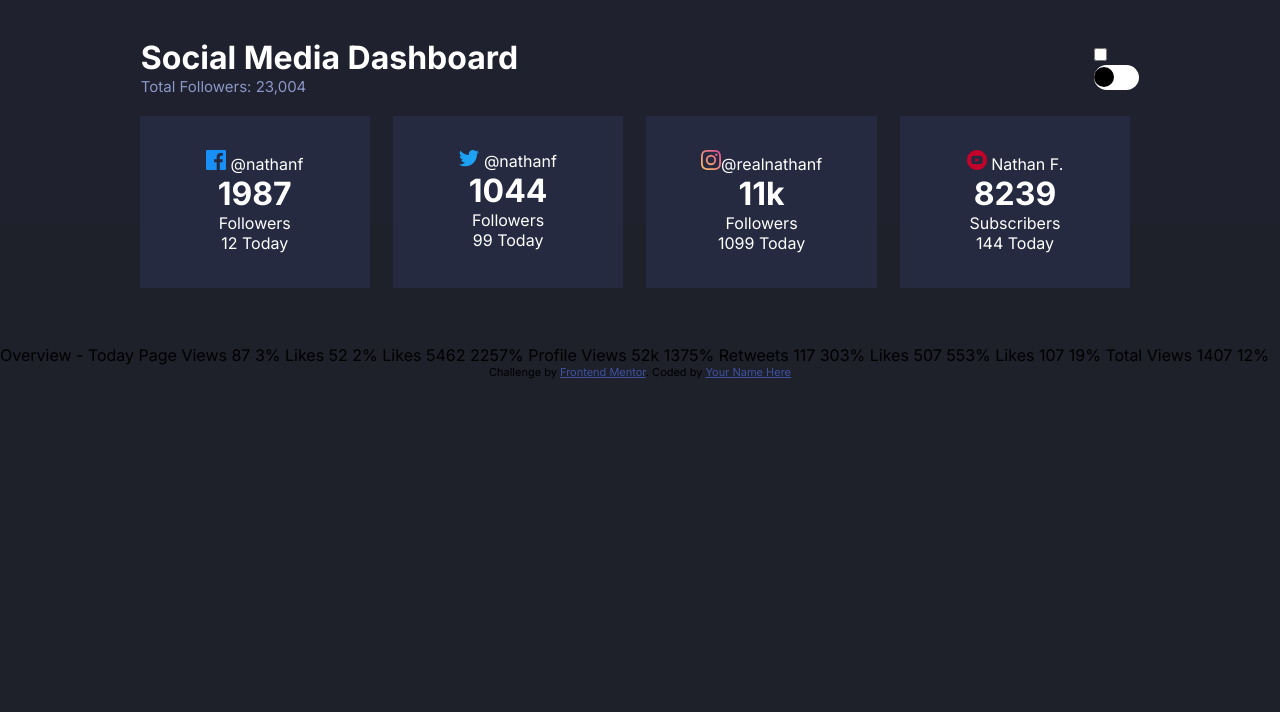
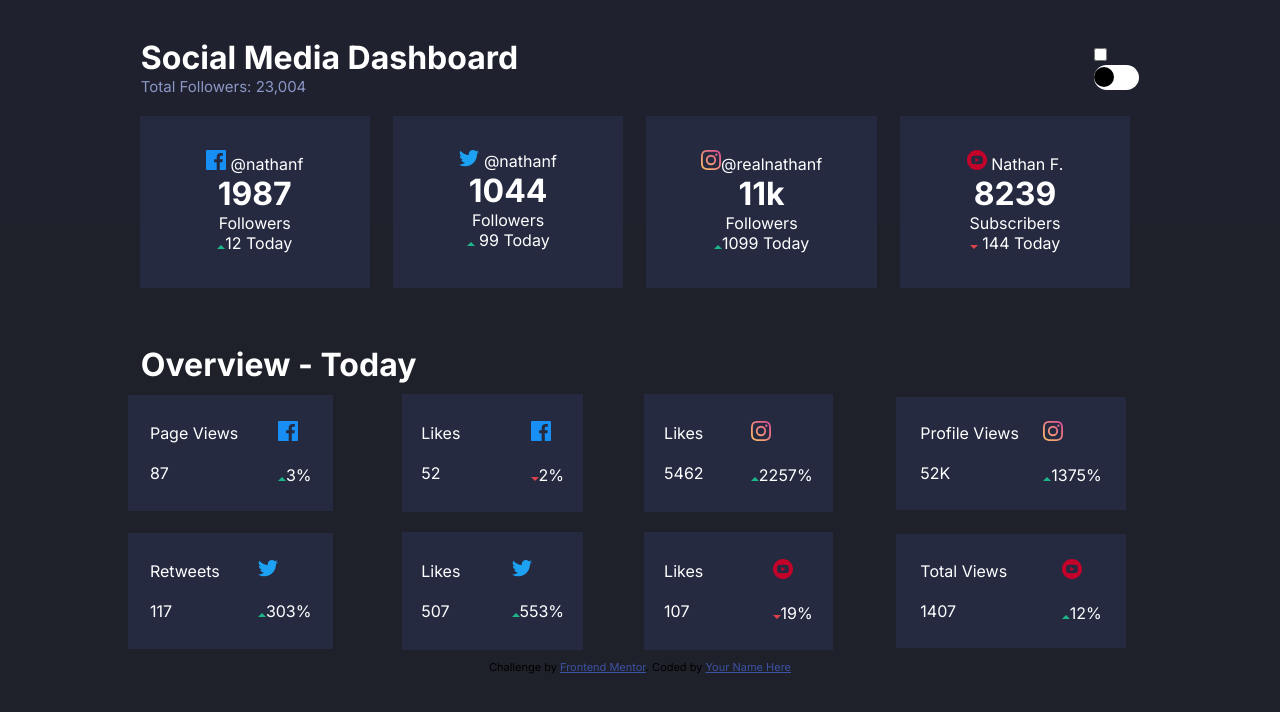
Before and after one commit to Mosesobike/social-media-dashboard, a plain HTML site: page index.html in a window 1280 px wide. Drawn offline with Linux system fonts and the light colour scheme.

Commit message:
fix section2

```diff
--- a/index.html
+++ b/index.html
@@ -16,10 +16,10 @@
   <p class="total-followers">Total Followers: 23,004</p>
   </div>
 <div class="toggle">
-  <input type="checkbox" class="checkbox" id="checkbox1">
-   <label class="label" for="checkbox1">
+  <input type="checkbox" class="checkbox" id="checkbox">
+   <label class="label" for="checkbox">
     <div class="ball"></div>
-  </label>
+   </label>
 </div>
 </div>
 <div class="section1-container">
@@ -27,65 +27,147 @@
     <img src="/images/icon-facebook.svg"> <span>@nathanf</span>
       <h1 class="sub-section-heading">1987</h1>
       <p class ="followers">Followers</p>
-       <p clas ="today">12 Today</p>
+      <img src="/images/icon-up.svg" alt="up icon"><span class ="today">12 Today</span>
   </div>
 
   <div class="sub-section1">
       <img src="/images/icon-twitter.svg"> <span>@nathanf</span>
        <h1 class="sub-section-heading"> 1044 </h1>
         <p class ="followers"> Followers </p>
-          <p class="today">  99 Today </p>
+        <img src="/images/icon-up.svg" alt="up icon"> <span class="today">  99 Today </span>
   </div>
 
   <div class="sub-section1">
      <img src="/images/icon-instagram.svg"><span>@realnathanf</span>
        <h1 class="sub-section-heading"> 11k</h1>
         <p class="followers">Followers </p>
-          <p class ="today">1099 Today </p>
+        <img src="/images/icon-up.svg" alt="up icon"><span class ="today">1099 Today </span>
   </div>
 
   <div class="sub-section1">
     <img src="/images/icon-youtube.svg"> <span>Nathan F.</span>
       <h1 class ="sub-section-heading">8239</h1>
       <p class="followers">Subscribers</p>
-        <p class="today"> 144 Today </p>
+       <img src="/images/icon-down.svg" alt=" down icon"><span class="today"> 144 Today </span>
   </div>
 
 </div>
 
-  Overview - Today
+<h1 class="social-title">Overview - Today</h1>
+<div class=" section2-container">
+  <div class="sub-section2">
+    <div class="inner-sub-sectiion">
+  <p class="">Page Views</p>
+  <br>
+  <p class="number">87</p>
+  </div>
+  <div class="inner-sub-section">
+    <img src="/images/icon-facebook.svg" alt="facebook icon">
+    <br>
+    <br>
+    <img src="/images/icon-up.svg" alt="up icon"><span class="" >3%</span>
+  </div>
+  </div>
 
-  Page Views
-  87
-  3%
 
-  Likes
-  52
-  2%
+  <div class="sub-section2">
+    <div class="inner-sub-sectiion">
+  <p class="">Likes</p>
+  <br>
+  <p class="number">52</p>
+  </div>
+  <div class="inner-sub-section">
+    <img src="/images/icon-facebook.svg" alt="facebook icon">
+    <br>
+    <br>
+    <img src="/images/icon-down.svg" alt="up icon"><span class="" >2%</span>
+  </div>
+  </div>
 
-  Likes
-  5462
-  2257%
 
-  Profile Views
-  52k
-  1375%
+  <div class="sub-section2">
+    <div class="inner-sub-sectiion">
+  <p class="">  Likes</p>
+  <br>
+  <p class="number">5462</p>
+  </div>
+  <div class="inner-sub-section">
+    <img src="/images/icon-instagram.svg" alt="instagram icon">
+    <br>
+    <br>
+    <img src="/images/icon-up.svg" alt="up icon"><span class="" >2257%</span>
+  </div>
+  </div>
 
-  Retweets
-  117
-  303%
+  <div class="sub-section2">
+    <div class="inner-sub-sectiion">
+  <p class="">Profile Views</p>
+  <br>
+  <p class="number">52K</p>
+  </div>
+  <div class="inner-sub-section">
+    <img src="/images/icon-instagram.svg" alt="instagram icon">
+    <br>
+    <br>
+    <img src="/images/icon-up.svg" alt="up icon"><span class="" >1375%</span>
+  </div>
+  </div>
 
-  Likes
-  507
-  553%
+  <div class="sub-section2">
+    <div class="inner-sub-sectiion">
+  <p class="">Retweets</p>
+  <br>
+  <p class="number">117</p>
+  </div>
+  <div class="inner-sub-section">
+    <img src="/images/icon-twitter.svg" alt="twitter icon">
+    <br>
+    <br>
+    <img src="/images/icon-up.svg" alt="up icon"><span class="" >303%</span>
+  </div>
+  </div>
 
-  Likes
-  107
-  19%
+  <div class="sub-section2">
+    <div class="inner-sub-sectiion">
+  <p class="">Likes</p>
+  <br>
+  <p class="number">507</p>
+  </div>
+  <div class="inner-sub-section">
+    <img src="/images/icon-twitter.svg" alt="twitter icon">
+    <br>
+    <br>
+    <img src="/images/icon-up.svg" alt="up icon"><span class="" >553%</span>
+  </div>
+  </div>
 
-  Total Views
-  1407
-  12%
+  <div class="sub-section2">
+    <div class="inner-sub-sectiion">
+  <p class="">Likes</p>
+  <br>
+  <p class="number">107</p>
+  </div>
+  <div class="inner-sub-section">
+    <img src="/images/icon-youtube.svg" alt="you tube icon">
+    <br>
+    <br>
+    <img src="/images/icon-down.svg" alt="up icon"><span class="" >19%</span>
+  </div>
+  </div>
+  <div class="sub-section2">
+    <div class="inner-sub-sectiion">
+  <p class="">Total Views</p>
+  <br>
+  <p class="number">1407</p>
+  </div>
+  <div class="inner-sub-section">
+    <img src="/images/icon-youtube.svg" alt=" youtube icon">
+    <br>
+    <br>
+    <img src="/images/icon-up.svg" alt="up icon"><span class="" >12%</span>
+  </div>
+  </div>
+  </div>
   <footer>
   <P class="attribution">
     Challenge by <a href="https://www.frontendmentor.io?ref=challenge" target="_blank">Frontend Mentor</a>.
--- a/styles.css
+++ b/styles.css
@@ -20,6 +20,7 @@ body{
 .social-title{
     margin-left:11%;
     font-weight: 700;
+    color:white;
 }
 .total-followers{
     font-weight:400;
@@ -30,29 +31,30 @@ body{
     margin-right:11%;
 }
 .checkbox{
-    /* opacity: 0; */
+     /* opacity: 0; */
     /* position:absolute; */
+    /* overflow: hidden; */
 }
 
-.checkbox:checked + .label .ball{
+.checkbox:checked ~ label .ball{
     transform: translateX(24px);
 }
-.label{
+label{
     background-color:#fff;
     height:25px;
     width: 45px;
     display: flex;
     border-radius: 50px;
-    cursor: pointer;
+    cursor:progress;
     position: relative;
 }
- .label .ball{
+ label .ball{
     width: 20px;
     height: 20px;
     background-color:black;
     border-radius: 50%;
     transform: translate(0px);
-    transition: transform 0,2s linear;
+    transition: ease-in 0,2s linear;
     /* position:absolute; */
 }
 .section1-container{
@@ -70,8 +72,23 @@ body{
     width:20%;
     text-align: center;
 }
+ .section2-container{
+    color: white;
+    display: flex;
+    margin-left:10%;
+    margin-right:6%;
+    display: grid;
+    grid-template-columns: auto auto auto auto;
 
-
+ }
+.sub-section2{
+    display: flex;
+    justify-content:space-between;
+    background: hsl(228, 28%, 20%);
+    margin: 4% 0%;
+    padding:8% 8%;
+    width:75%;
+}
 
 
 
```
